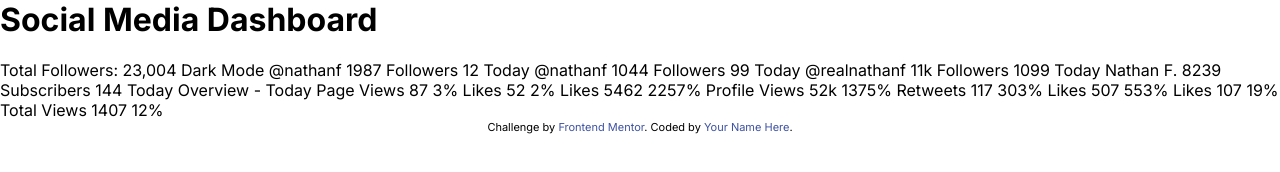
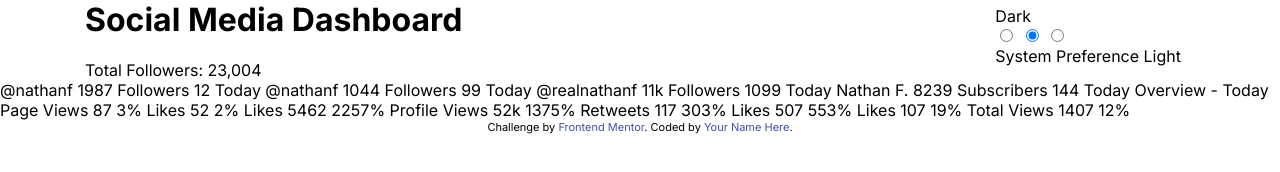
Before and after one commit to anderutan/social-media-dashboard, a website: page index.html in a window 1280 px wide. Drawn offline with Linux system fonts and the light colour scheme.

Commit message:
Update header

```diff
--- a/app/scss/components/_index.scss
+++ b/app/scss/components/_index.scss
@@ -1,2 +1,3 @@
+@forward 'header';
+@forward 'toggle';
 @forward 'card';
-@forward 'toggle';
--- /dev/null
+++ b/app/scss/components/header.scss
@@ -0,0 +1,13 @@
+@use '../util/' as *;
+
+.header {
+  @include breakpoint(large) {
+    display: flex;
+    justify-content: space-between;
+  }
+  &__title {
+  }
+
+  &__toggle {
+  }
+}
--- a/app/scss/components/toggle.scss
+++ b/app/scss/components/toggle.scss
@@ -1,10 +1,24 @@
 @use '../util/' as *;
 
 .toggle {
+  border: none;
+
+  &__wrapper {
+  }
+
+  input[type='radio'] {
+  }
+
+  &__background {
+  }
+
   &__button {
     width: rem(16);
     height: rem(16);
     border-radius: 50%;
     background-color: var(-toggle);
   }
+
+  label {
+  }
 }
--- a/app/scss/globals/_index.scss
+++ b/app/scss/globals/_index.scss
@@ -2,3 +2,4 @@
 @forward 'typography';
 @forward 'colors';
 @forward 'fonts';
+@forward 'layout';
--- /dev/null
+++ b/app/scss/globals/layout.scss
@@ -0,0 +1,11 @@
+@use '../util/' as *;
+
+.container {
+  padding: 0 rem(25);
+  max-width: rem(1110);
+  margin: 0 auto;
+
+  @include breakpoint(large) {
+    padding: 0;
+  }
+}
--- a/app/scss/util/breakpoints.scss
+++ b/app/scss/util/breakpoints.scss
@@ -1,14 +1,14 @@
-// 640px, 1150px, 1400px
+// 640px, 950px, 1400px
 $breakpoints-up: (
   'medium': '40em',
-  'large': '71.875em',
+  'large': '59.375em',
   'xlarge': '87.5em',
 );
 
-// 639px, 1149px, 1399px
+// 639px, 949px, 1399px
 $breakpoints-down: (
   'small': '39.9375em',
-  'medium': '71.8125em',
+  'medium': '59.9375em',
   'large': '87.4375em',
 );
 
--- a/index.html
+++ b/index.html
@@ -36,12 +36,38 @@
     </style>
   </head>
   <body>
-    <h1>Social Media Dashboard</h1>
-    Total Followers: 23,004 Dark Mode @nathanf 1987 Followers 12 Today @nathanf
-    1044 Followers 99 Today @realnathanf 11k Followers 1099 Today Nathan F. 8239
-    Subscribers 144 Today Overview - Today Page Views 87 3% Likes 52 2% Likes
-    5462 2257% Profile Views 52k 1375% Retweets 117 303% Likes 507 553% Likes
-    107 19% Total Views 1407 12%
+    <header class="header container">
+      <div class="header__title">
+        <h1>Social Media Dashboard</h1>
+        Total Followers: 23,004
+      </div>
+
+      <fieldset
+        class="header__toggle toggle"
+        aria-label="theme toggle"
+        role="radiogroup"
+      >
+        <label for="dark">Dark</label>
+        <div class="toggle__wrapper">
+          <input type="radio" name="theme" id="dark" />
+          <input type="radio" name="theme" id="system" checked />
+          <input type="radio" name="theme" id="light" />
+          <span aria-hidden="true" class="toggle__background"></span>
+          <span aria-hidden="true" class="toggle__button"></span>
+        </div>
+        <label for="dark">System Preference</label>
+        <label for="light">Light</label>
+      </fieldset>
+    </header>
+    <main>
+      <section></section>
+      <section></section>
+      @nathanf 1987 Followers 12 Today @nathanf 1044 Followers 99 Today
+      @realnathanf 11k Followers 1099 Today Nathan F. 8239 Subscribers 144 Today
+      Overview - Today Page Views 87 3% Likes 52 2% Likes 5462 2257% Profile
+      Views 52k 1375% Retweets 117 303% Likes 507 553% Likes 107 19% Total Views
+      1407 12%
+    </main>
 
     <div class="attribution">
       Challenge by
```
Also changed, not shown: dist/style.css, 1 other file.
